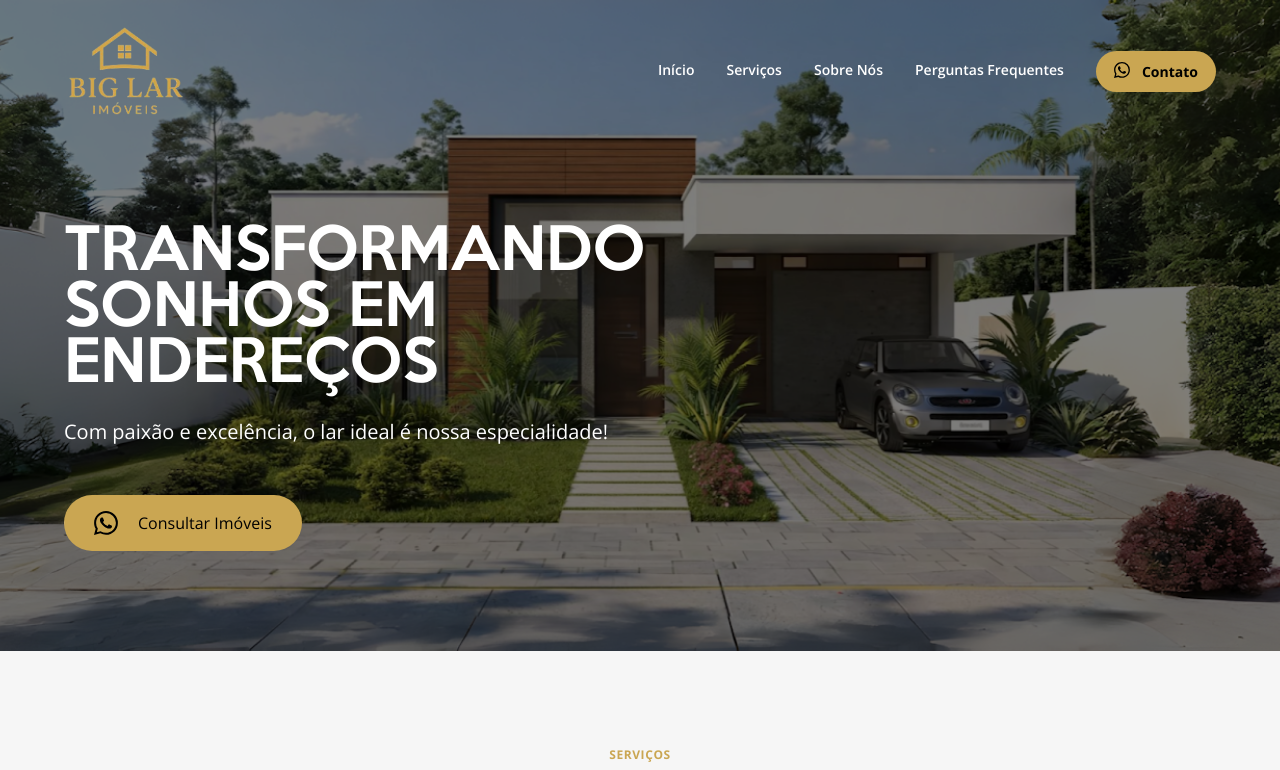
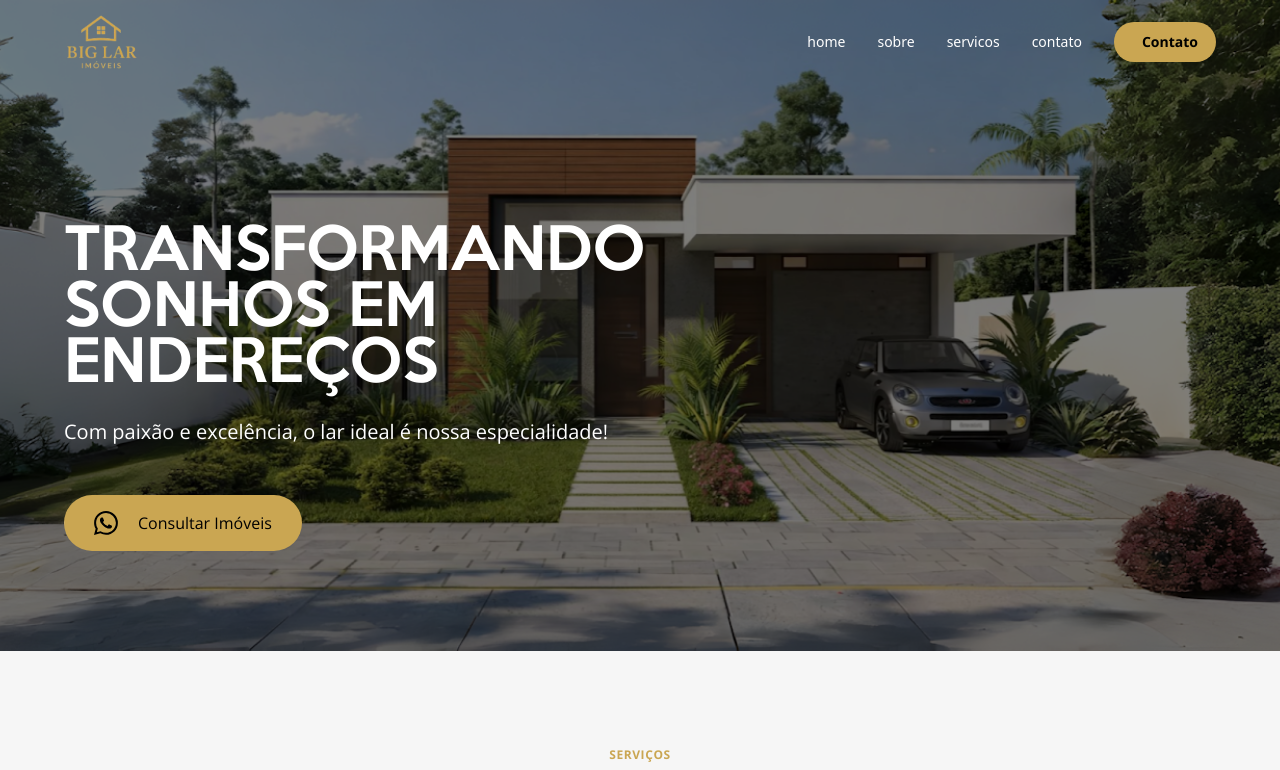
Before and after one commit to Paper-Street-Softwares/SOP-Big-Lar, a React (Vite) app: page / in a window 1280 px wide. Shown: the top 770 px of the page. Built offline with nearby package versions, Linux system fonts and the light colour scheme.

Commit message:
fix: Ajustes

```diff
--- a/src/components/sectionElements/Navbar.jsx
+++ b/src/components/sectionElements/Navbar.jsx
@@ -4,8 +4,10 @@ import { Children } from "react";
 export default function Navbar({ children }) {
   const childrenArray = Children.toArray(children);
   return (
-    <div className="relative flex mx-auto my-4 opacity-0 w-[90%] max-w-[1215px] animate-fade-in">
-      <div className="flex items-center justify-between w-full">{childrenArray}</div>
+    <div className="relative flex mx-auto opacity-0 w-[90%] max-w-[1215px] animate-fade-in">
+      <div className="flex items-center justify-between w-full">
+        {childrenArray}
+      </div>
     </div>
   );
 }
--- a/src/components/sectionElements/Sidebar2.jsx
+++ b/src/components/sectionElements/Sidebar2.jsx
@@ -15,34 +15,17 @@ import { Link } from "react-scroll";
 import Logo from "../../assets/importAssets/logo.webp";
 import imgAboutPerson from "../../assets/imgs/about/about.webp";
 
-export default function HeadlessDemo() {
+export default function HeadlessDemo({ isSolid }) {
   const [visible, setVisible] = useState(false);
   const [submenuVisible, setSubmenuVisible] = useState(true);
   const [reportsSubmenuVisible, setReportsSubmenuVisible] = useState(false);
   const [revenueSubmenuVisible, setRevenueSubmenuVisible] = useState(false);
   const [aplicationSubmenuVisible, setAplicationSubmenuVisible] =
     useState(true);
-  const [scrolled, setScrolled] = useState(false);
 
   const toggleSidebar = () => {
     setVisible(!visible);
   };
-
-  useEffect(() => {
-    const handleScroll = () => {
-      if (window.scrollY > 0) {
-        setScrolled(true);
-      } else {
-        setScrolled(false);
-      }
-    };
-
-    window.addEventListener("scroll", handleScroll);
-
-    return () => {
-      window.removeEventListener("scroll", handleScroll);
-    };
-  }, []);
 
   return (
     <div className="inset-0 z-10 flex ">
@@ -54,9 +37,9 @@ export default function HeadlessDemo() {
       />
       <div className="flex justify-center card">
         <AlignJustify
-          className={`p-button-rounded p-button-outlined lg:hidden ${
-            scrolled ? "text-black" : "text-white"
-          } w-[40px] h-[40px]`}
+          className={`lg:hidden ${
+            isSolid ? "text-black" : "text-white"
+          } w-[40px] h-[40px] transition duration-300`}
           onClick={() => setVisible(true)}
         />
         <Sidebar
--- a/src/components/sections/NavbarSection.jsx
+++ b/src/components/sections/NavbarSection.jsx
@@ -3,9 +3,7 @@ import Navbar from "../sectionElements/Navbar";
 import Logo from "../../assets/importAssets/logo.webp";
 import ListGroup from "../sectionElements/ListGroup";
 import Sidebar from "../sectionElements/Sidebar";
-import { Link as ScrollLink } from "react-scroll";
 import HeadlessDemo from "../sectionElements/Sidebar2";
-import { px } from "framer-motion";
 import ButtonWithIconNavbar from "../interactives/ButtonWithIconNavbar";
 import whatsappNumber from "../../abstractions/whats";
 
@@ -13,60 +11,31 @@ export default function NavbarSection() {
   const [scrolling, setScrolling] = useState(false);
   const [showListGroup, setShowListGroup] = useState(true);
   const [showSidebar, setShowSidebar] = useState(false);
-  const [showMenuIcon, setShowMenuIcon] = useState(true);
   const [showSidebarContent, setShowSidebarContent] = useState(false);
   const [isAnimating, setIsAnimating] = useState(false);
 
-  const whatsappContactLink = `https://wa.me/` + `${whatsappNumber}`;
+  const sidebarRef = useRef(null);
 
+  const whatsappContactLink = `https://wa.me/${whatsappNumber}`;
   const [isRedirecting, setIsRedirecting] = useState(false);
 
   const handleWhatsAppClick = (e) => {
-    e.preventDefault(); // Evita redirecionamento imediato
-    setIsRedirecting(true); // Estado de carregamento, se necessário
+    e.preventDefault();
+    setIsRedirecting(true);
 
     setTimeout(() => {
-      window.location.href = whatsappContactLink; // Redireciona para o link diretamente
+      window.location.href = whatsappContactLink;
       setIsRedirecting(false);
-    }, 1000); // Atraso de 1 segundo
+    }, 600);
   };
 
-  const sidebarRef = useRef(null);
-
+  useEffect(() => {
     const handleScroll = () => {
-    const shouldScroll = window.scrollY > 50;
-
-    setScrolling((prev) => {
-      if (prev !== shouldScroll) return shouldScroll;
-      return prev;
-    });
-  };
-
-  const toggleSidebar = () => {
-    if (!isAnimating) {
-      setIsAnimating(true);
-      setShowMenuIcon(!showMenuIcon);
-      setShowSidebarContent(!showSidebarContent);
-      if (showSidebar) {
-        setTimeout(() => {
-          setShowSidebar(false);
-          setIsAnimating(false);
-        }, 950);
-      } else {
-        setShowSidebar(true);
-        setTimeout(() => {
-          setIsAnimating(false);
-        }, 0);
-      }
-    }
+      setScrolling(window.scrollY > 20);
     };
 
     const handleResize = () => {
-    if (window.innerWidth < 768) {
-      setShowListGroup(false);
-    } else {
-      setShowListGroup(true);
-    }
+      setShowListGroup(window.innerWidth >= 768);
     };
 
     const handleClickOutside = (event) => {
@@ -75,22 +44,12 @@ export default function NavbarSection() {
       }
     };
 
-  const handleCloseSidebar = () => {
-    setShowSidebar(false);
-    setShowSidebarContent(false);
-    setIsAnimating(false);
-    setShowMenuIcon(true);
-  };
-
-  const handleSidebarItemClick = () => {
-    handleCloseSidebar();
-  };
-
-  useEffect(() => {
     window.addEventListener("scroll", handleScroll);
     window.addEventListener("resize", handleResize);
+    document.addEventListener("mousedown", handleClickOutside);
+
     handleResize();
-    document.addEventListener("mousedown", handleClickOutside);
+
     return () => {
       window.removeEventListener("scroll", handleScroll);
       window.removeEventListener("resize", handleResize);
@@ -98,79 +57,125 @@ export default function NavbarSection() {
     };
   }, []);
 
+  const toggleSidebar = () => {
+    if (isAnimating) return;
+
+    setIsAnimating(true);
+    setShowSidebar((prev) => !prev);
+    setShowSidebarContent((prev) => !prev);
+
+    setTimeout(() => setIsAnimating(false), 400);
+  };
+
+  const handleCloseSidebar = () => {
+    setShowSidebar(false);
+    setShowSidebarContent(false);
+    setIsAnimating(false);
+  };
+
+  const handleSidebarItemClick = () => {
+    handleCloseSidebar();
+  };
+
+  const handleScrollTo = (id) => {
+    const el = document.getElementById(id);
+
+    if (el) {
+      const yOffset = -80;
+      const y = el.getBoundingClientRect().top + window.scrollY + yOffset;
+
+      window.scrollTo({ top: y, behavior: "smooth" });
+    }
+  };
+  const textColor = scrolling ? "text-black" : "text-white";
+  const bgColor = scrolling ? "bg-black" : "bg-white";
+
   return (
     <div className="w-full">
       <div
-        className={`fixed flex-col z-20 ${
+        className={`fixed top-0 left-0 right-0 z-50 transition-all duration-300 ${
           scrolling
-            ? "w-full transition-colors duration-300 bg-white border-b border-primary"
-            : "w-full transition-colors duration-300"
+            ? "bg-white backdrop-blur-md shadow-sm border-b py-2"
+            : "bg-transparent py-3 text-black"
         }`}
       >
         <Navbar>
+          {/* LOGO */}
           <a
-            className="cursor-pointer w-fit h-[80px] tablet1:h-[120px] desktop1:h-[110px] flex items-center justify-start overflow-hidden "
+            className="cursor-pointer flex items-center h-[60px]"
             href="/"
             onClick={() => window.location.reload()}
-            aria-label="recarregar página"
           >
             <img
               src={Logo}
               alt="Logo"
-              className="desktop1:hidden w-auto max-w-[80%] max-h-full object-contain flex"
-              width={217}
-              height={109}
-              fetchPriority="high"
-            />
-            <img
-              src={Logo}
-              alt="Logo"
-              className="hidden desktop1:block h-full w-auto object-contain"
-              width={300}
-              height={150}
-              fetchPriority="high"
+              className="w-auto h-full object-contain"
             />
           </a>
-          <div className="flex items-center justify-between gap-[16px]">
+
+          {/* RIGHT SIDE */}
+          <div className="flex items-center gap-4">
+            {/* botão whatsapp tablet */}
             <div className="hidden tablet1:flex desktop1:hidden">
               <a href={whatsappContactLink} onClick={handleWhatsAppClick}>
                 <ButtonWithIconNavbar
-                  label={isRedirecting ? "Redirecionando..." : "Contato"}
+                  label={isRedirecting ? "..." : "Contato"}
                   icon={
                     <svg
                       xmlns="http://www.w3.org/2000/svg"
                       width="18"
                       height="18"
                       fill="currentColor"
-                      className="bi bi-whatsapp"
                       viewBox="0 0 18 18"
                     >
-                      <path d="M13.601 2.326A7.85 7.85 0 0 0 7.994 0C3.627 0 .068 3.558.064 7.926c0 1.399.366 2.76 1.057 3.965L0 16l4.204-1.102a7.9 7.9 0 0 0 3.79.965h.004c4.368 0 7.926-3.558 7.93-7.93A7.9 7.9 0 0 0 13.6 2.326zM7.994 14.521a6.6 6.6 0 0 1-3.356-.92l-.24-.144-2.494.654.666-2.433-.156-.251a6.56 6.56 0 0 1-1.007-3.505c0-3.626 2.957-6.584 6.591-6.584a6.56 6.56 0 0 1 4.66 1.931 6.56 6.56 0 0 1 1.928 4.66c-.004 3.639-2.961 6.592-6.592 6.592m3.615-4.934c-.197-.099-1.17-.578-1.353-.646-.182-.065-.315-.099-.445.099-.133.197-.513.646-.627.775-.114.133-.232.148-.43.05-.197-.1-.836-.308-1.592-.985-.59-.525-.985-1.175-1.103-1.372-.114-.198-.011-.304.088-.403.087-.088.197-.232.296-.346.1-.114.133-.198.198-.33.065-.134.034-.248-.015-.347-.05-.099-.445-1.076-.612-1.47-.16-.389-.323-.335-.445-.34-.114-.007-.247-.007-.38-.007a.73.73 0 0 0-.529.247c-.182.198-.691.677-.691 1.654s.71 1.916.81 2.049c.098.133 1.394 2.132 3.383 2.992.47.205.84.326 1.129.418.475.152.904.129 1.246.08.38-.058 1.171-.48 1.338-.943.164-.464.164-.86.114-.943-.049-.084-.182-.133-.38-.232" />
+                      <path d="M13.601 2.326A7.85 7.85 0 0 0 7.994 0C3.627 0 .068 3.558.064 7.926c0 1.399.366 2.76 1.057 3.965L0 16l4.204-1.102a7.9 7.9 0 0 0 3.79.965h.004c4.368 0 7.926-3.558 7.93-7.93A7.9 7.9 0 0 0 13.6 2.326z" />
                     </svg>
                   }
                 />
               </a>
             </div>
-            <div className="flex items-center desktop1:hidden">
-              <HeadlessDemo />
+
+            {/* menu mobile */}
+            <div className="flex desktop1:hidden">
+              <HeadlessDemo isSolid={scrolling} />
             </div>
           </div>
-          {showListGroup ? <ListGroup /> : null}
+
+          {/* MENU DESKTOP */}
+          {showListGroup && (
+            <div className="hidden desktop1:flex items-center gap-8 text-sm font-medium">
+              {["home", "sobre", "servicos", "contato"].map((id) => (
+                <button
+                  key={id}
+                  onClick={() => handleScrollTo(id)}
+                  className="relative group"
+                >
+                  <span className={`${textColor} transition`}>{id}</span>
+                  <span
+                    className={`absolute left-0 -bottom-1 w-0 h-[2px] ${bgColor} transition group-hover:w-full`}
+                  ></span>
+                </button>
+              ))}
+
+              <a href={whatsappContactLink} onClick={handleWhatsAppClick}>
+                <ButtonWithIconNavbar label="Contato" />
+              </a>
+            </div>
+          )}
         </Navbar>
-        <div className="flex "></div>
+
+        {/* SIDEBAR */}
         <div
-          className={`animate-${
-            showSidebar ? "slide-down block" : "slide-up hidden"
+          ref={sidebarRef}
+          className={`transition-all duration-300 ${
+            showSidebar ? "block" : "hidden"
           }`}
-          ref={sidebarRef}
         >
-          {showSidebar ? (
           <Sidebar
             showSidebar={showSidebarContent}
             handleCloseSidebar={handleCloseSidebar}
             handleSidebarItemClick={handleSidebarItemClick}
           />
-          ) : null}
         </div>
       </div>
     </div>
```
Lines whose indentation alone changed are shown as unchanged.
